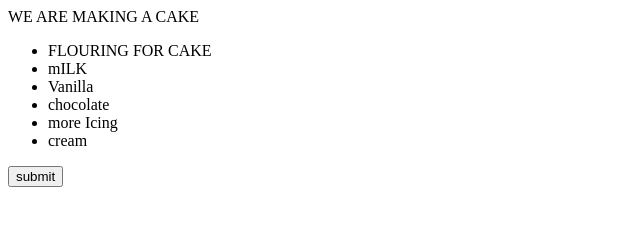
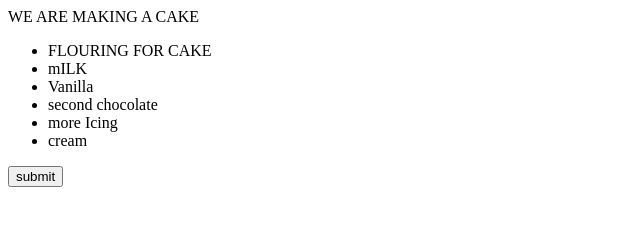
Before and after one commit to pranav20v12/learning2, a plain HTML site: page index.html in a window 1280 px wide. Shown: the full height of the page, 0-640 px from the left. Drawn offline with Linux system fonts and the light colour scheme.

Commit message:
scond merge conflict

```diff
--- a/index.html
+++ b/index.html
@@ -7,7 +7,7 @@
             <li>FLOURING FOR CAKE</li>
             <li>mILK</li>
             <li>Vanilla</li>
-            <li>chocolate</li>
+            <li>second chocolate</li>
             <li>more Icing</li>
             <li>cream</li>
         </ul>
```
